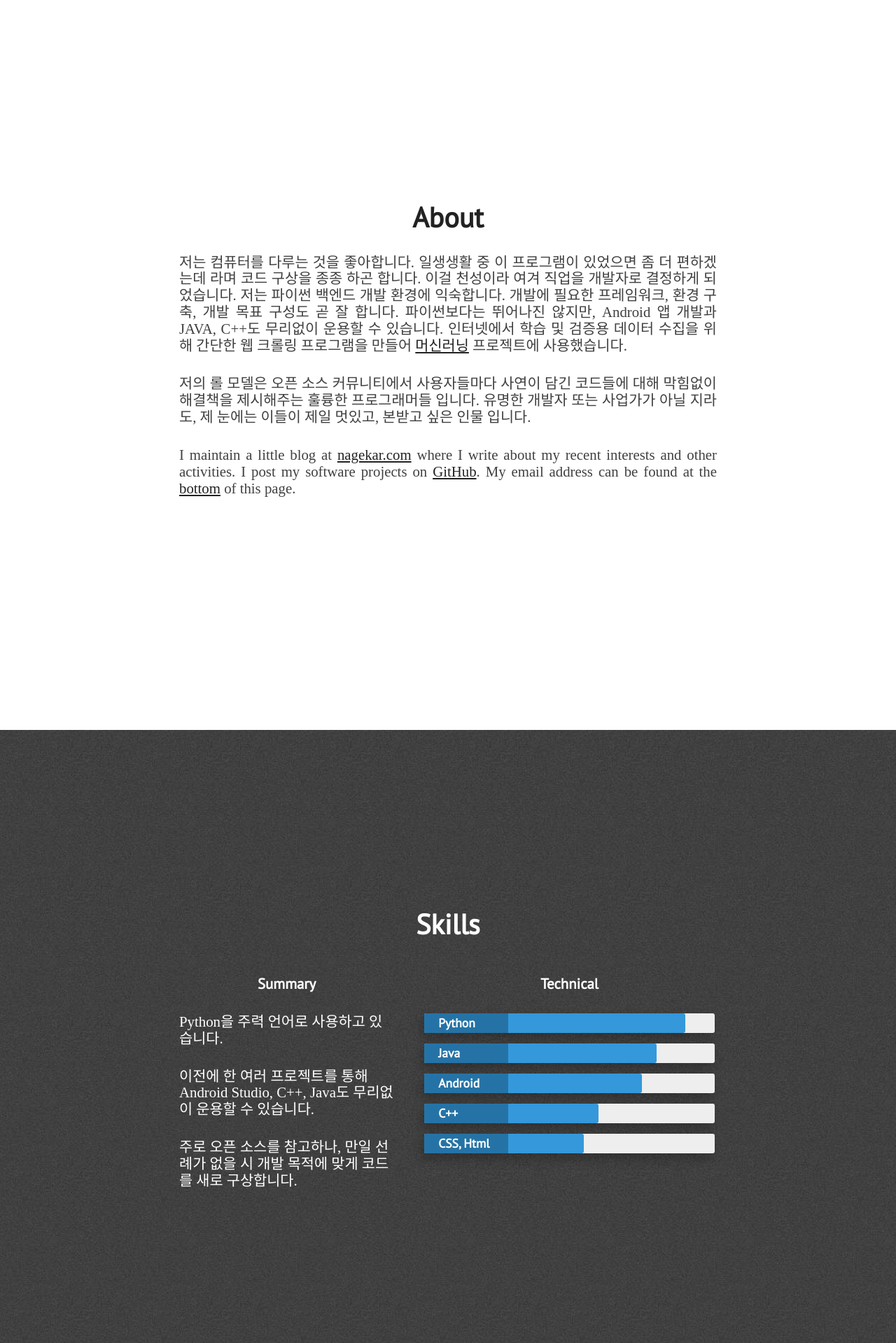
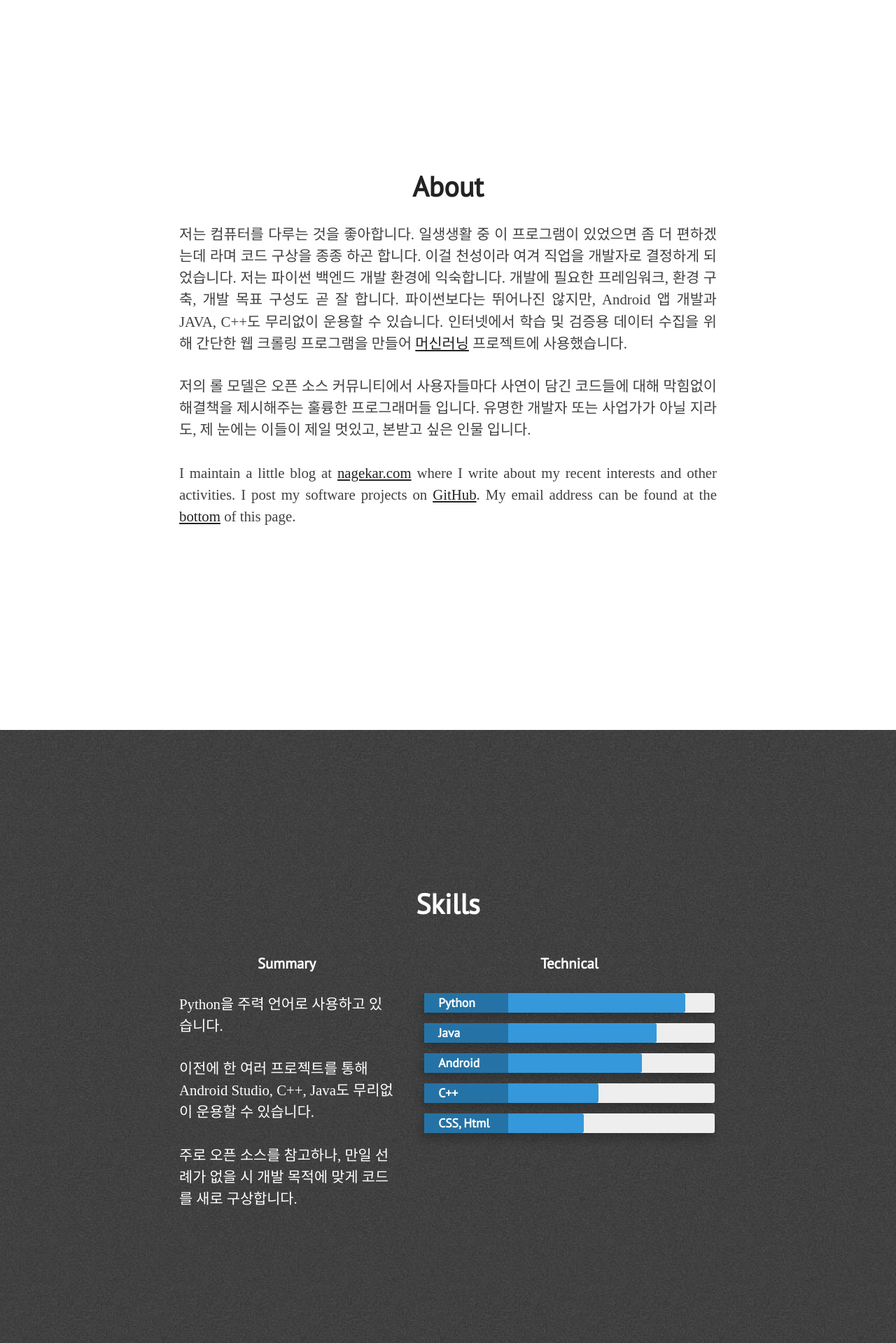
Before and after one commit to SongChaeYoung98/SongChaeYoung98.github.io, a Jekyll site: the page built from index.html, in a window 1280 px wide. Shown: the part 917-2836 px from the top of the page at 70% size. Built offline with Jekyll 4.4.1, drawn with Linux system fonts in a browser that asks for light colours; nearby versions of some CDN libraries.

Commit message:
Update main.css

```diff
--- a/assets/css/main.css
+++ b/assets/css/main.css
@@ -242,6 +242,7 @@
   src: local('Gmarket Sans Light'), local('GmarketSans-Light'),
 	url('http://script.ebay.co.kr/fonts/GmarketSansLight.woff2') format('woff2'),
 	url('http://script.ebay.co.kr/fonts/GmarketSansLight.woff') format('woff');
+  line-height: 150%
 
 }
 
@@ -253,6 +254,7 @@
   src: local('Gmarket Sans Light'), local('GmarketSans-Light'),
 	url('http://script.ebay.co.kr/fonts/GmarketSansLight.woff2') format('woff2'),
 	url('http://script.ebay.co.kr/fonts/GmarketSansLight.woff') format('woff');
+  line-height: 150%;
 }
 
 .pt-sans-font {
```
